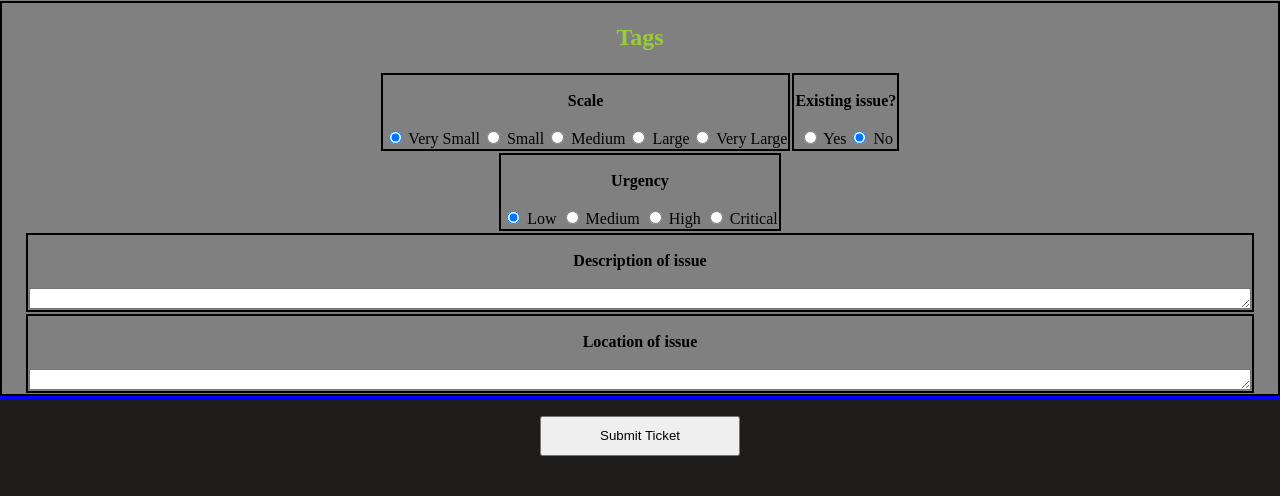
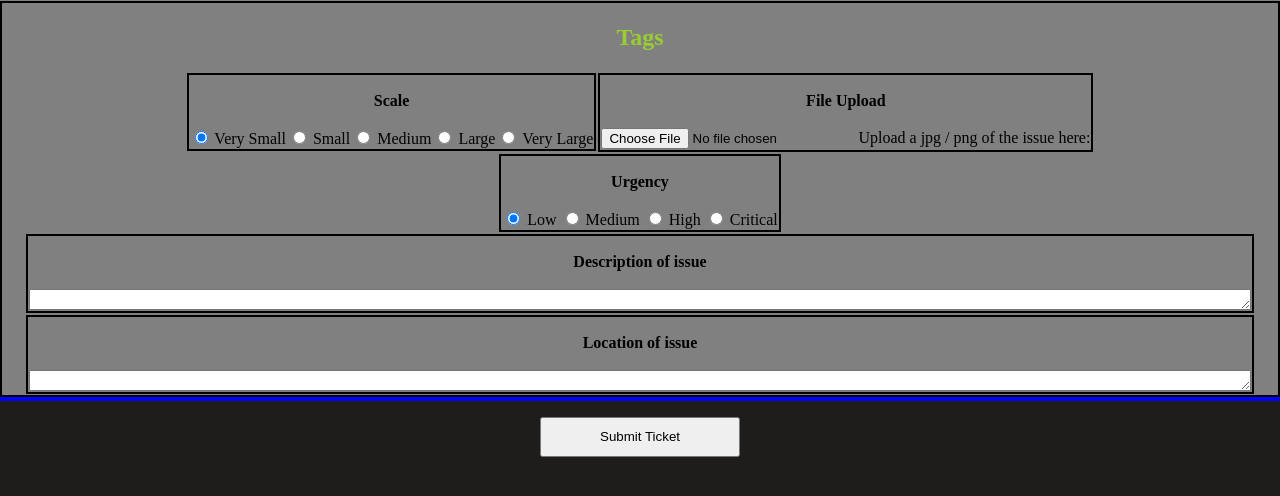
Before and after one commit to cjexpedersen-prog/HomeWeb, a plain HTML site: page html/ticketbuildpage.html in a window 1280 px wide. Shown: the part 104-600 px from the top of the page. Drawn offline with Linux system fonts and the light colour scheme.

Commit message:
Update ticketbuildpage.html

```diff
--- a/html/ticketbuildpage.html
+++ b/html/ticketbuildpage.html
@@ -48,17 +48,11 @@
                    </td>
                    <td>
                         <table>
-                            <tr><th><p>Existing issue?</p></th></tr>
+                            <tr><th><p>File Upload</p></th></tr>
                             <tr>
                                 <td>
-                                    <input type="radio" name="existR" id="existRyes" value="1">
-                                    <label for="existRyes" id="existRyesL">Yes</label>
-                                </td>
-                                <td>
-                                    <input type="radio" name="existR" id="existRno" value="0" checked="true">
-                                    <label for="existRno" id="existRnoL">No</label>
-                                </td>
-                            </tr>
+                                    <input type="file" id="ticketU" accept="image/png, image/jpeg">
+                                    <label for="ticketU">Upload a jpg / png of the issue here: </label>
                         </table>
                    </td>
                 </tr>
```
